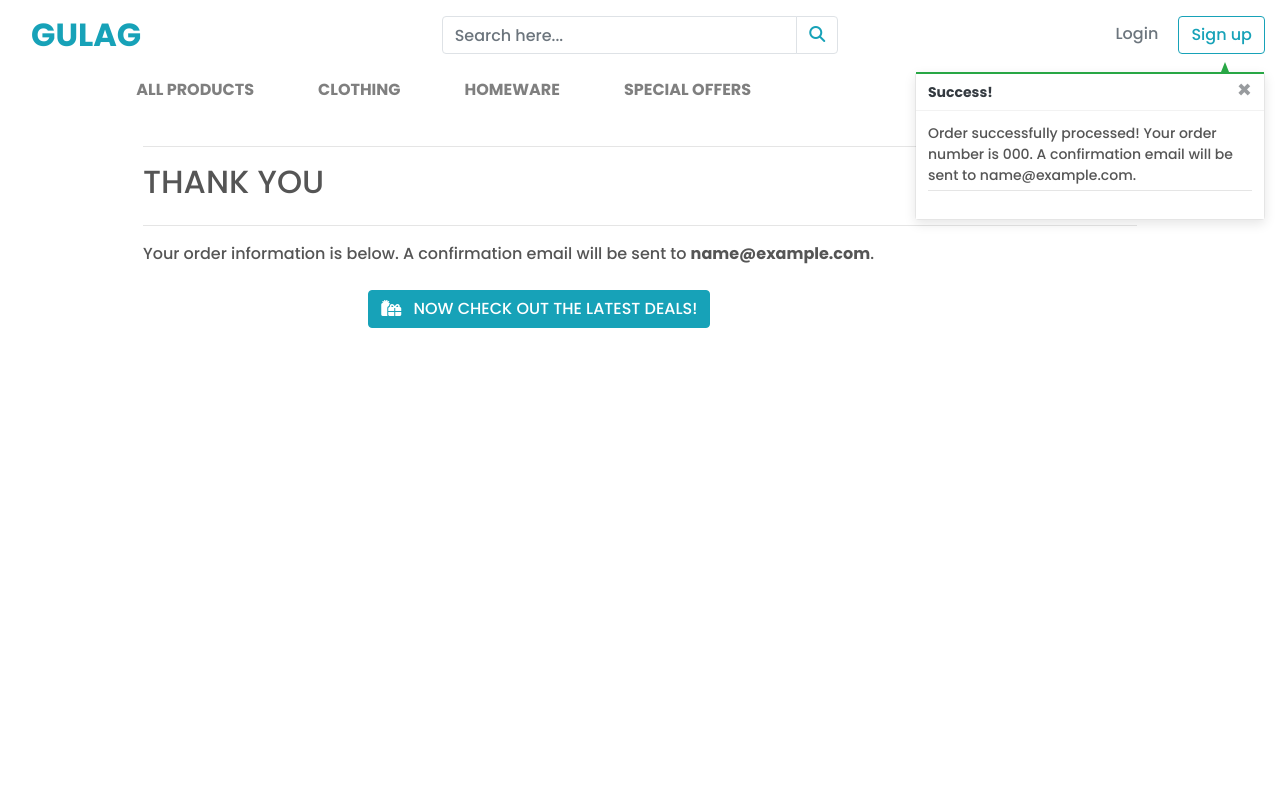
After one commit to ChizKay/Gulag, a Django app: page /checkout/checkout_success/000 in a window 1280 px wide. The commit adds this page. Run offline with Django 3.2, Linux system fonts and the light colour scheme; tables that the repository leaves empty hold one stand-in row (values such as "Sample post"); some libraries are stand-ins or nearby versions.

Commit message:
Added checkout success logic

```diff
--- a/checkout/__init__.py
+++ b/checkout/__init__.py
@@ -0,0 +1 @@
+default_app_config = 'checkout.apps.CheckoutConfig'
--- a/checkout/models.py
+++ b/checkout/models.py
@@ -34,7 +34,7 @@ class Order(models.Model):
         Update grand total each time a line item is added,
         accounting for delivery costs.
         """
-        self.order_total = self.lineitems.aggregate(Sum('lineitem_total'))['lineitem_total__sum']
+        self.order_total = self.lineitems.aggregate(Sum('lineitem_total'))['lineitem_total__sum'] or 0
         self.delivery_cost = self.order_total * settings.STANDARD_DELIVERY_PERCENTAGE / 100
         self.grand_total = self.order_total + self.delivery_cost
         self.save()
--- a/checkout/signals.py
+++ b/checkout/signals.py
@@ -13,7 +13,7 @@ def update_on_save(sender, instance, created, **kwargs):
 
 
 @receiver(post_delete, sender=OrderLineItem)
-def update_on_save(sender, instance, **kwargs):
+def update_on_delete(sender, instance, **kwargs):
     """
     Update order total on lineitem delete
     """
--- a/checkout/static/checkout/css/checkout.css
+++ b/checkout/static/checkout/css/checkout.css
@@ -4,7 +4,7 @@
   height: 40px;
   padding: 10px 12px;
   border: 1px solid transparent;
-  border-radius: 0px;
+  border-radius: 2px;
   background-color: white;
   box-shadow: 0 1px 3px 0 #e6ebf1;
   -webkit-transition: box-shadow 150ms ease;
--- /dev/null
+++ b/checkout/templates/checkout/checkout_success.html
@@ -0,0 +1,43 @@
+{% extends "base.html" %}
+{% load static %}
+
+{% block extra_css %}
+    <link rel="stylesheet" href="{% static 'checkout/css/checkout.css' %}">
+{% endblock %}
+
+{% block page_header %}
+    <div class="container header-container">
+        <div class="row">
+            <div class="col"></div>
+        </div>
+    </div>
+{% endblock %}
+
+{% block content %}
+    <div class="overlay"></div>
+    <br>
+    <div class="container">
+        <div class="row">
+            <div class="col">
+                <hr>
+                <h2 class="logo-font mb-4">Thank You</h2>
+                <hr>
+                <p class="text-black">Your order information is below. A confirmation email will be sent to <strong>{{ order.email }}</strong>.</p>
+            </div>
+        </div>
+
+        <div class="row">
+            <div class="col-12 col-lg-7"></div>
+        </div>
+        <div class="row">
+			<div class="col-12 col-lg-7 text-right">
+				<a href="{% url 'products' %}?category=new_arrivals,deals,clearance" class="btn btn-info rounded-1 my-2">
+					<span class="icon mr-2">
+						<i class="fas fa-gifts"></i>
+					</span>
+					<span class="text-uppercase">Now check out the latest deals!</span>
+				</a>
+			</div>
+		</div>
+    </div>
+{% endblock %}
--- a/checkout/urls.py
+++ b/checkout/urls.py
@@ -2,5 +2,6 @@ from django.urls import path
 from . import views
 
 urlpatterns = [
-    path('', views.checkout, name='checkout')
+    path('', views.checkout, name='checkout'),
+    path('checkout_success/<order_number>', views.checkout_success, name='checkout_success'),
 ]
--- a/checkout/views.py
+++ b/checkout/views.py
@@ -1,8 +1,10 @@
-from django.shortcuts import render, redirect, reverse
+from django.shortcuts import render, redirect, reverse, get_object_or_404
 from django.contrib import messages
 from django.conf import settings
 
 from .forms import OrderForm
+from .models import Order, OrderLineItem
+from products.models import Product
 from cart.contexts import cart_contents
 
 import stripe
@@ -12,21 +14,71 @@ def checkout(request):
     stripe_public_key = settings.STRIPE_PUBLIC_KEY
     stripe_secret_key = settings.STRIPE_SECRET_KEY
 
-    cart = request.session.get('cart', {})
-    if not cart:
-        messages.error(request, "There are no items in your cart")
-        return redirect(reverse('products'))
+    if request.method == 'POST':
+        cart = request.session.get('cart', {})
 
-    current_cart = cart_contents(request)
-    total = current_cart['grand_total']
-    stripe_total = round(total * 100)
-    stripe.api_key = stripe_secret_key
-    intent = stripe.PaymentIntent.create(
-        amount=stripe_total,
-        currency=settings.STRIPE_CURRENCY,
-    )
+        form_data = {
+            'full_name': request.POST['full_name'],
+            'email': request.POST['email'],
+            'phone_number': request.POST['phone_number'],
+            'country': request.POST['country'],
+            'postcode': request.POST['postcode'],
+            'town_or_city': request.POST['town_or_city'],
+            'street_address1': request.POST['street_address1'],
+            'street_address2': request.POST['street_address2'],
+            'county': request.POST['county'],
+        }
+        order_form = OrderForm(form_data)
+        if order_form.is_valid():
+            order = order_form.save()
+            for item_id, item_data in cart.items():
+                try:
+                    product = Product.objects.get(id=item_id)
+                    if isinstance(item_data, int):
+                        order_line_item = OrderLineItem(
+                            order=order,
+                            product=product,
+                            quantity=item_data,
+                        )
+                        order_line_item.save()
+                    else:
+                        for size, quantity in item_data['items_by_size'].items():
+                            order_line_item = OrderLineItem(
+                                order=order,
+                                product=product,
+                                quantity=quantity,
+                                product_size=size,
+                            )
+                            order_line_item.save()
+                except Product.DoesNotExist:
+                    messages.error(request, (
+                        "One of the products in your cart wasn't found in our database. "
+                        "Please call us for assistance!")
+                    )
+                    order.delete()
+                    return redirect(reverse('view_cart'))
 
-    order_form = OrderForm()
+            request.session['save_info'] = 'save-info' in request.POST
+            return redirect(reverse('checkout_success', args=[order.order_number]))
+        else:
+            messages.error(request, 'There was an error with your form. \
+                Please double check your information.')
+    else:
+        cart = request.session.get('cart', {})
+        if not cart:
+            messages.error(request, "There are no items in your cart")
+            return redirect(reverse('products'))
+
+        current_cart = cart_contents(request)
+        total = current_cart['grand_total']
+        stripe_total = round(total * 100)
+        stripe.api_key = stripe_secret_key
+        intent = stripe.PaymentIntent.create(
+            amount=stripe_total,
+            currency=settings.STRIPE_CURRENCY,
+        )
+
+        order_form = OrderForm()
 
     if not stripe_public_key:
         messages.warning(request, 'Stripe public key is missing. \
@@ -40,3 +92,24 @@ def checkout(request):
     }
 
     return render(request, template, context)
+
+
+def checkout_success(request, order_number):
+    """
+    Handle successful checkouts
+    """
+    save_info = request.session.get('save_info')
+    order = get_object_or_404(Order, order_number=order_number)
+    messages.success(request, f'Order successfully processed! \
+        Your order number is {order_number}. A confirmation \
+        email will be sent to {order.email}.')
+
+    if 'cart' in request.session:
+        del request.session['cart']
+
+    template = 'checkout/checkout_success.html'
+    context = {
+        'order': order,
+    }
+
+    return render(request, template, context)
```
